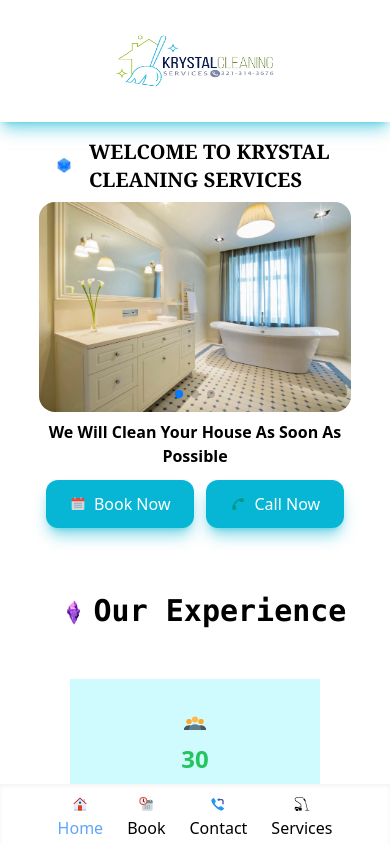
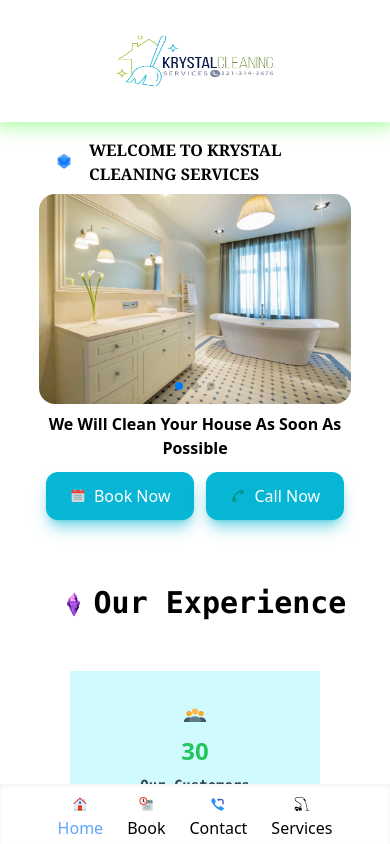
Before and after one commit to ilyasselharak/diamand, a Next.js app: page / in a window 390 px wide. Shown: the top 844 px of the page. Built offline with nearby package versions, Linux system fonts and the light colour scheme.

Commit message:
add the call button

```diff
--- a/src/components/Header.tsx
+++ b/src/components/Header.tsx
@@ -5,7 +5,7 @@ import { GiVacuumCleaner } from "react-icons/gi";
 
 function Header() {
   return (
-    <div className="shadow-lg shadow-cyan-500/50">
+    <div className="shadow-lg shadow-myShadow">
       <div className="flex items-center justify-center flex-wrap md:justify-between w-[80%] mx-auto p-4">
         <div className="flex items-center">
           <Image
--- a/src/pages/index.tsx
+++ b/src/pages/index.tsx
@@ -22,7 +22,7 @@ export default function Home() {
       <Header />
       <div></div>
       <main className="w-[80%] h-[300px] md:h-[500px] mx-auto mt-4 ">
-        <div className="flex items-center justify-center text-xl md:text-3xl font-serif font-bold">
+        <div className="flex items-center justify-center text-md md:text-2xl font-serif font-bold">
           <Image
             alt="alt"
             className="w-[50px] md:w-[100px]"
@@ -30,7 +30,7 @@ export default function Home() {
             height={100}
             src={"/gem.gif"}
           />
-          <span className="text-md"> WELCOME TO KRYSTAL CLEANING SERVICES</span>
+          <span>WELCOME TO KRYSTAL CLEANING SERVICES</span>
         </div>
 
         <Swiper
@@ -75,10 +75,12 @@ export default function Home() {
           <button className="bg-cyan-500 shadow-lg shadow-cyan-500/50 text-white px-6 py-3 rounded-xl flex items-center gap-2">
             <FcCalendar /> Book Now
           </button>
-          <button className="bg-cyan-500 shadow-lg shadow-cyan-500/50 text-white px-6 py-3 rounded-xl flex items-center gap-2">
-            <FcPhone />
-            Call Now
-          </button>
+          <a href={`tel:1-781-367-6258`}>
+            <button className="bg-cyan-500 shadow-lg shadow-cyan-500/50 text-white px-6 py-3 rounded-xl flex items-center gap-2">
+              <FcPhone />
+              Call Now
+            </button>
+          </a>
         </div>
         <div className=" flex items-center justify-center text-3xl mt-16 font-mono font-bold">
           <Image
--- a/tailwind.config.js
+++ b/tailwind.config.js
@@ -1,18 +1,21 @@
 /** @type {import('tailwindcss').Config} */
 module.exports = {
   content: [
-    './src/pages/**/*.{js,ts,jsx,tsx,mdx}',
-    './src/components/**/*.{js,ts,jsx,tsx,mdx}',
-    './src/app/**/*.{js,ts,jsx,tsx,mdx}',
+    "./src/pages/**/*.{js,ts,jsx,tsx,mdx}",
+    "./src/components/**/*.{js,ts,jsx,tsx,mdx}",
+    "./src/app/**/*.{js,ts,jsx,tsx,mdx}",
   ],
   theme: {
     extend: {
       backgroundImage: {
-        'gradient-radial': 'radial-gradient(var(--tw-gradient-stops))',
-        'gradient-conic':
-          'conic-gradient(from 180deg at 50% 50%, var(--tw-gradient-stops))',
+        "gradient-radial": "radial-gradient(var(--tw-gradient-stops))",
+        "gradient-conic":
+          "conic-gradient(from 180deg at 50% 50%, var(--tw-gradient-stops))",
+      },
+      boxShadow: {
+        myShadow: "0 3px 15px 3px rgba(107, 255, 92, 0.5)",
       },
     },
   },
   plugins: [],
-}
+};
```
